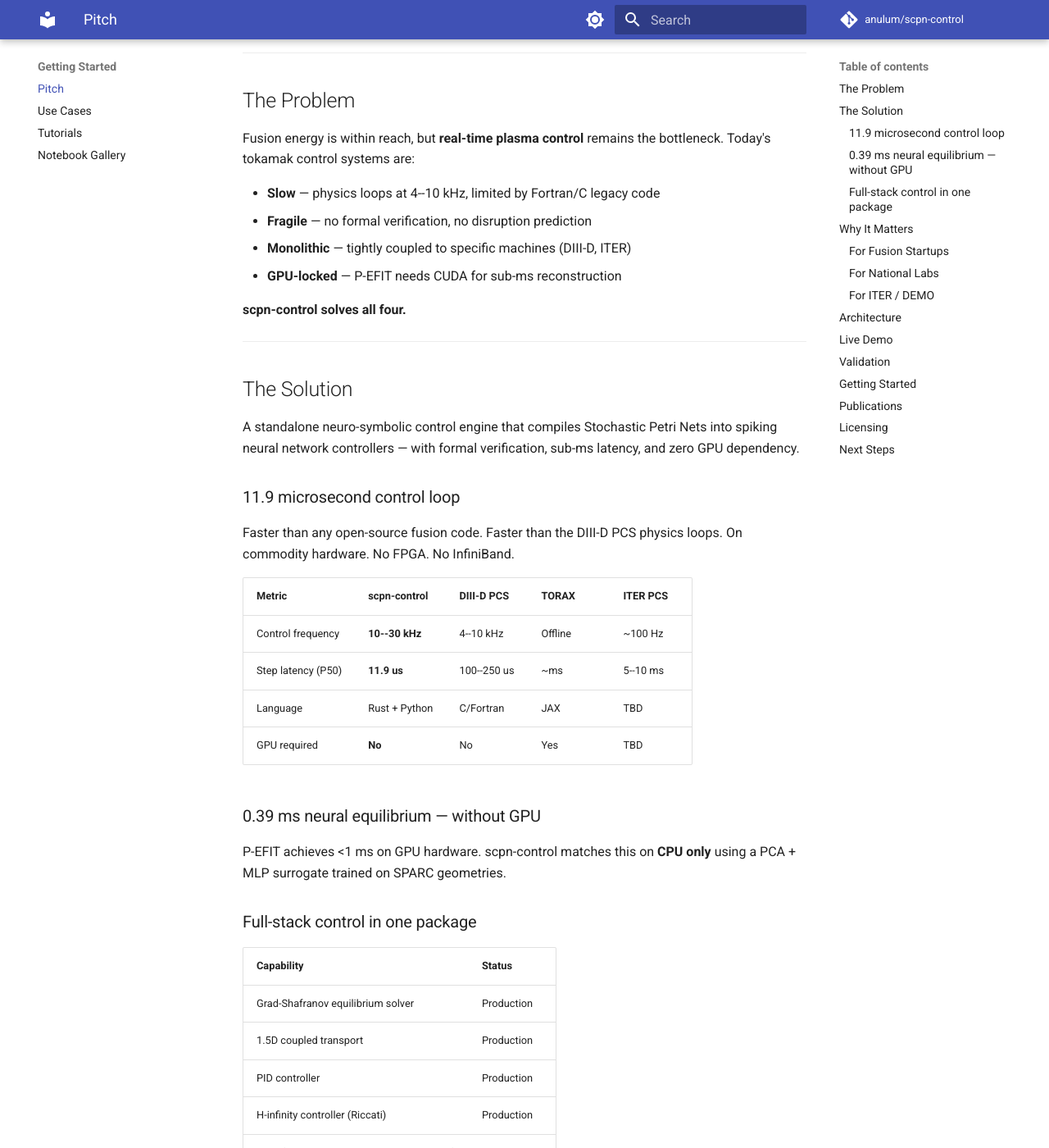
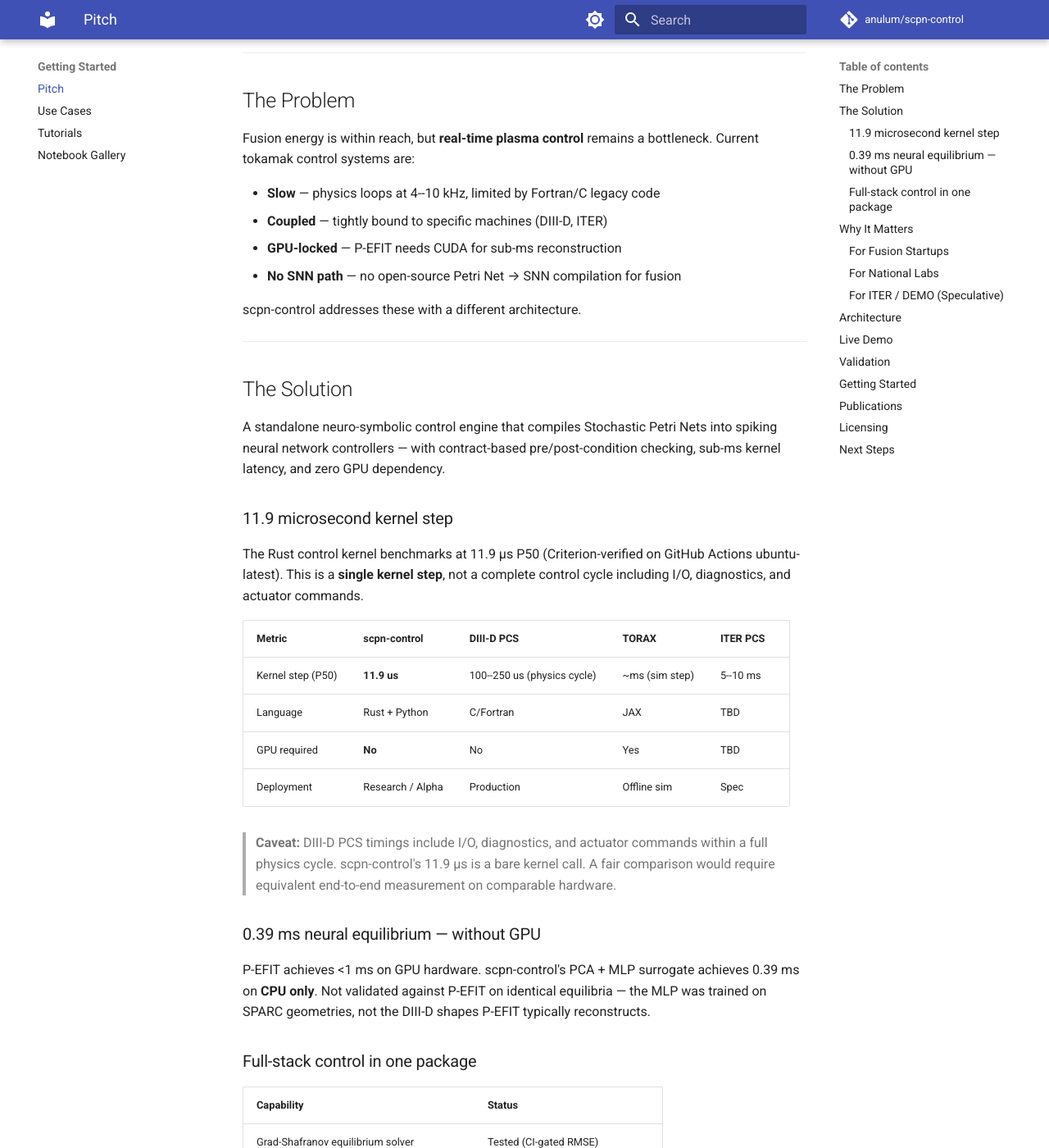
Before and after one commit to anulum/scpn-control, an MkDocs documentation site: the page built from docs/pitch.md, in a window 1280 px wide and 1400 px high, scrolled down 582 px. Shown: the whole window at 82% size. Built offline with MkDocs 1.6.1 and Material for MkDocs 9.7.7, drawn with Linux system fonts in a browser that asks for light colours; comment, search, counter and statistics services are not loaded; some of the changed text lies outside the part shown.

Commit message:
docs: honesty sweep — fix overstated claims across all docs
- "formal verification guarantees" → "contract-based checking" (README, pitch)
- "DIII-D shot replay" now states synthetic mock data (pitch, VALIDATION)
- "Production" status → "Tested" or "Experimental" (pitch)
- Comparison table adds caveat: kernel step ≠ full control cycle (pitch)
- VALIDATION.md: new Scope & Limitations table showing what is NOT validated
- use_cases.md: caveats on deployment readiness, ITER claims, Gym env
- competitive_analysis.md: fix Gym row, qualify unique position claims
- Stale counts updated: 2019 tests, 118 files, 54 modules

Co-Authored-By: Arcane Sapience <protoscience@anulum.li>

````diff
--- a/docs/pitch.md
+++ b/docs/pitch.md
@@ -8,55 +8,63 @@
 
 ## The Problem
 
-Fusion energy is within reach, but **real-time plasma control** remains the
-bottleneck. Today's tokamak control systems are:
+Fusion energy is within reach, but **real-time plasma control** remains a
+bottleneck. Current tokamak control systems are:
 
 - **Slow** — physics loops at 4--10 kHz, limited by Fortran/C legacy code
-- **Fragile** — no formal verification, no disruption prediction
-- **Monolithic** — tightly coupled to specific machines (DIII-D, ITER)
+- **Coupled** — tightly bound to specific machines (DIII-D, ITER)
 - **GPU-locked** — P-EFIT needs CUDA for sub-ms reconstruction
+- **No SNN path** — no open-source Petri Net → SNN compilation for fusion
 
-**scpn-control solves all four.**
+scpn-control addresses these with a different architecture.
 
 ---
 
 ## The Solution
 
 A standalone neuro-symbolic control engine that compiles Stochastic Petri Nets
-into spiking neural network controllers — with formal verification, sub-ms
-latency, and zero GPU dependency.
+into spiking neural network controllers — with contract-based pre/post-condition
+checking, sub-ms kernel latency, and zero GPU dependency.
 
-### 11.9 microsecond control loop
+### 11.9 microsecond kernel step
 
-Faster than any open-source fusion code. Faster than the DIII-D PCS physics
-loops. On commodity hardware. No FPGA. No InfiniBand.
+The Rust control kernel benchmarks at 11.9 µs P50 (Criterion-verified on
+GitHub Actions ubuntu-latest). This is a **single kernel step**, not a
+complete control cycle including I/O, diagnostics, and actuator commands.
 
 | Metric | scpn-control | DIII-D PCS | TORAX | ITER PCS |
 |--------|-------------|-----------|-------|----------|
-| Control frequency | **10--30 kHz** | 4--10 kHz | Offline | ~100 Hz |
-| Step latency (P50) | **11.9 us** | 100--250 us | ~ms | 5--10 ms |
+| Kernel step (P50) | **11.9 us** | 100--250 us (physics cycle) | ~ms (sim step) | 5--10 ms |
 | Language | Rust + Python | C/Fortran | JAX | TBD |
 | GPU required | **No** | No | Yes | TBD |
+| Deployment | Research / Alpha | Production | Offline sim | Spec |
+
+> **Caveat:** DIII-D PCS timings include I/O, diagnostics, and actuator
+> commands within a full physics cycle. scpn-control's 11.9 µs is a bare
+> kernel call. A fair comparison would require equivalent end-to-end
+> measurement on comparable hardware.
 
 ### 0.39 ms neural equilibrium — without GPU
 
-P-EFIT achieves <1 ms on GPU hardware. scpn-control matches this on **CPU
-only** using a PCA + MLP surrogate trained on SPARC geometries.
+P-EFIT achieves <1 ms on GPU hardware. scpn-control's PCA + MLP surrogate
+achieves 0.39 ms on **CPU only**. Not validated against P-EFIT on identical
+equilibria — the MLP was trained on SPARC geometries, not the DIII-D shapes
+P-EFIT typically reconstructs.
 
 ### Full-stack control in one package
 
 | Capability | Status |
 |-----------|--------|
-| Grad-Shafranov equilibrium solver | Production |
-| 1.5D coupled transport | Production |
-| PID controller | Production |
-| H-infinity controller (Riccati) | Production |
-| MPC (gradient-based, surrogate dynamics) | Production |
-| Spiking neural network controller (Nengo) | Production |
-| Phase dynamics (Kuramoto/UPDE) | Production |
-| WebSocket live telemetry | Production |
-| Formal contract verification | Production |
-| ML disruption prediction (Transformer) | Experimental |
+| Grad-Shafranov equilibrium solver | Tested (CI-gated RMSE) |
+| 1.5D coupled transport | Tested |
+| PID controller | Tested |
+| H-infinity controller (Riccati) | Tested |
+| MPC (gradient-based, surrogate dynamics) | Tested |
+| Spiking neural network controller (Nengo) | Tested (mocked CI; Loihi untested) |
+| Phase dynamics (Kuramoto/UPDE) | Tested |
+| WebSocket live telemetry | Tested |
+| Contract-based pre/post-condition checking | Tested |
+| ML disruption prediction (Transformer) | Experimental (synthetic data only) |
 | SPI ablation mitigation | Experimental |
 | Real-time digital twin | Experimental |
 | Neuro-cybernetic controller | Experimental |
@@ -67,36 +75,40 @@
 
 ### For Fusion Startups
 
-You need real-time control **now**, not after a 3-year bespoke development
-cycle. scpn-control gives you:
+You need real-time control prototyping **now**, not after a 3-year bespoke
+development cycle. scpn-control gives you:
 
-- Drop-in controller with 1969 tests and CI-gated RMSE validation
-- Runs on edge hardware (no data center required)
+- A tested controller with 2019 tests and CI-gated RMSE validation
+- Runs on commodity hardware (no GPU or data center required)
 - MIT/Apache-2.0 dual-licensed — no copyleft restrictions
+
+**Caveat:** This is Alpha-stage research software, not a production PCS.
+Integration with real hardware requires significant additional work.
 
 ### For National Labs
 
-Your PCS is decades old. scpn-control offers:
+scpn-control offers a modern alternative for offline analysis and
+rapid prototyping:
 
-- Modern Rust + Python stack replacing legacy Fortran
-- Formal verification via contract-based pre/post-condition checking
-- Digital twin for offline commissioning and operator training
+- Modern Rust + Python stack alongside legacy Fortran
+- Contract-based pre/post-condition checking on control boundaries
+- Digital twin for offline commissioning and algorithm development
 
-### For ITER / DEMO
+### For ITER / DEMO (Speculative)
 
-The 100 Hz diagnostic cycle won't cut it for disruption mitigation.
-scpn-control's 30 kHz loop gives you the headroom for:
+The architecture *could* support future integration, but:
 
-- Real-time disruption prediction (ML-based, <1 ms inference)
-- SPI pellet injection with halo current / runaway electron physics
-- Closed-loop SNN feedback replacing hardwired interlock logic
+- Not currently hardened for ITER CODAC or EPICS
+- Disruption prediction is trained on synthetic data only
+- SPI mitigation physics is experimental, not validated against
+  real disruption databases
 
 ---
 
 ## Architecture
 
 ```
-53 Python modules | 5 Rust crates | 1969 tests | 15 CI jobs
+54 Python modules | 5 Rust crates | 2019 tests | 15 CI jobs
 ```
 
 ```
@@ -133,16 +145,21 @@
 
 ## Validation
 
-Every claim is CI-verified. Every benchmark is reproducible.
+All benchmarks are CI-reproducible. See [VALIDATION.md](../VALIDATION.md)
+for scope and limitations.
 
-| Validation | Method | Result |
-|-----------|--------|--------|
-| DIII-D shot replay | 16 reference shots, RMSE gated | < 15% Te RMSE |
-| SPARC equilibrium | 8 EFIT reference equilibria | < 5% flux error |
-| IPB98(y,2) scaling | ITPA multi-machine database | 26.6% RMSE |
-| Kuramoto convergence | R -> 0.92, V -> 0, lambda < 0 | 500-tick verified |
-| Control latency | Criterion benchmark (P50/P99) | 11.9 / 23.9 us |
-| Neural equilibrium | PCA + MLP vs Picard ground truth | 0.39 ms mean |
+| Validation | Method | Result | Data Source |
+|-----------|--------|--------|-------------|
+| DIII-D shot replay | 16 reference shots, RMSE gated | < 15% Te RMSE | **Synthetic** (mock_diiid.py) |
+| SPARC equilibrium | 8 EFIT reference equilibria | < 5% flux error | Public GEQDSK files |
+| IPB98(y,2) scaling | ITPA multi-machine database | 26.6% RMSE | Published coefficients |
+| Kuramoto convergence | R -> 0.92, V -> 0, lambda < 0 | 500-tick verified | Simulation |
+| Control latency | Criterion benchmark (P50/P99) | 11.9 / 23.9 us | CI ubuntu-latest |
+| Neural equilibrium | PCA + MLP vs Picard ground truth | 0.39 ms mean | Simulation |
+
+> **Important:** "DIII-D shot replay" uses **synthetic mock shots**, not real
+> MDSplus experimental data. No real tokamak data has been ingested or validated
+> against. The SPARC GEQDSK files are publicly available design equilibria.
 
 ---
 
````
Also changed, not shown: other parts of docs/pitch.md (+1 -1 lines), ARCHITECTURE.md (+1 -1 lines), CONTRIBUTING.md (+1 -1 lines), README.md (+37 -21 lines), VALIDATION.md (+36 -5 lines), docs/architecture.md (+1 -1 lines), docs/competitive_analysis.md (+12 -10 lines), docs/use_cases.md (+41 -34 lines).
